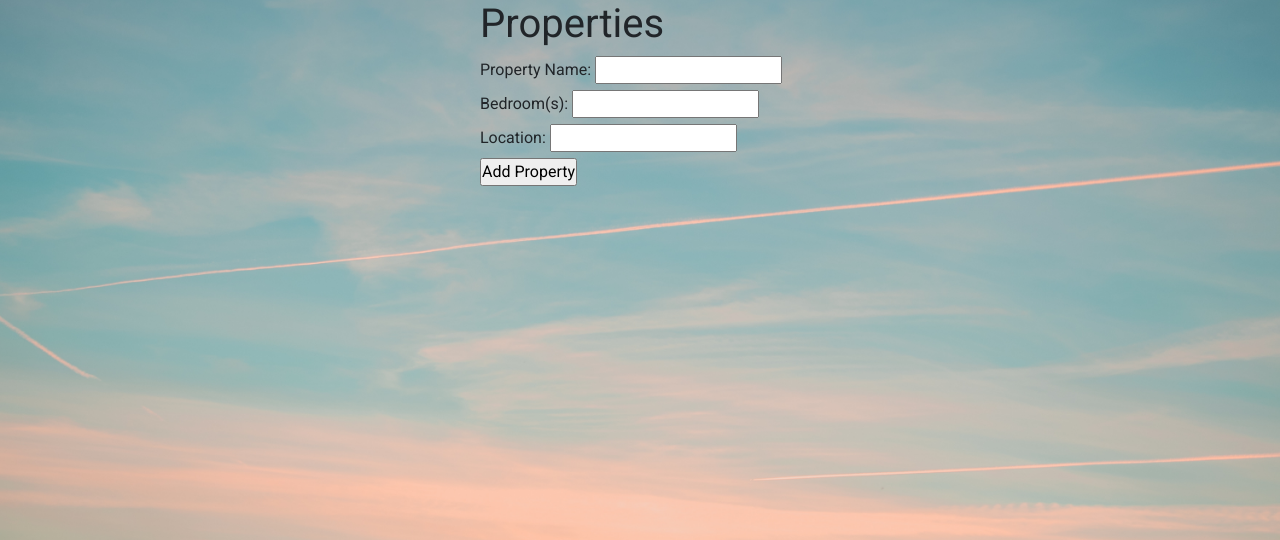
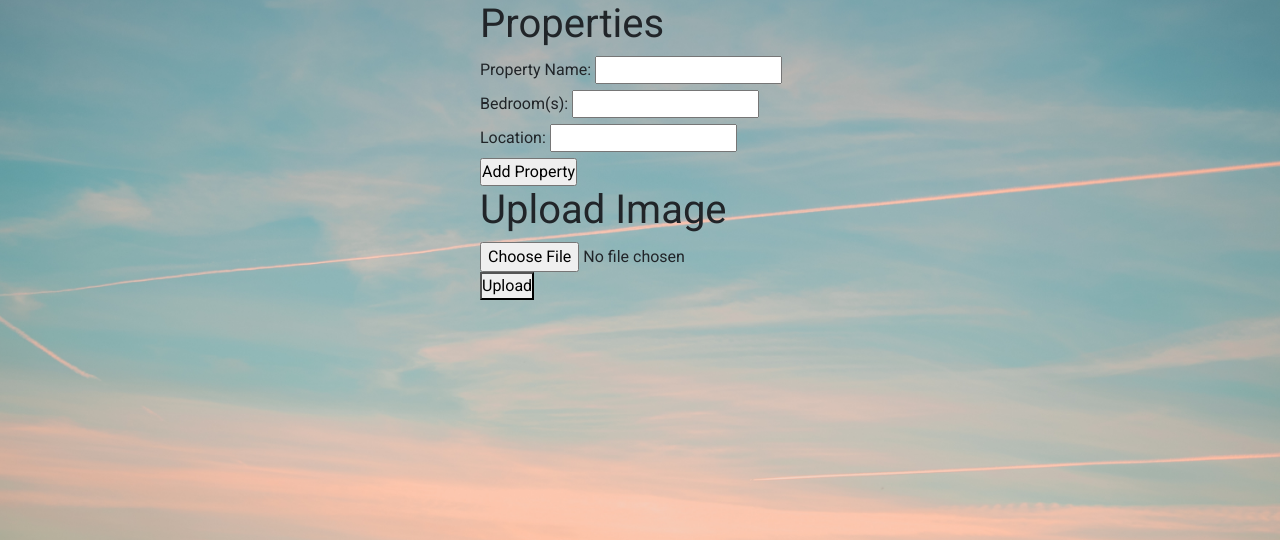
Before and after one commit to ndiritu-prisca/KODY, a Flask app: page /profile/create in a window 1280 px wide. Shown: the part 56-596 px from the top of the page. Run offline with Flask 3, Linux system fonts and the light colour scheme; a user stored in the database is signed in; some libraries are stand-ins or nearby versions.

Commit message:
Implementing uploads

```diff
--- a/website/__init__.py
+++ b/website/__init__.py
@@ -39,7 +39,6 @@ def create_app():
             flash('No user.', category='error')
         else:
             result_dict = dict(zip(row.keys(), row))
-            print(result_dict)
             user = User()
             user.id = result_dict['id']
             user.name = result_dict['name']
--- a/website/models.py
+++ b/website/models.py
@@ -12,7 +12,6 @@ class User(db.Model, UserMixin):
     contact = db.Column(db.Integer, unique=True)
     password = db.Column(db.String(150))
     properties = db.relationship('Property')
-
 
     def get_id(self):
         return str(self.id)
@@ -51,18 +50,26 @@ class User(db.Model, UserMixin):
 
 
 
-
 class Property(db.Model, UserMixin):
     __tablename__ = 'properties'
 
     id = db.Column(db.Integer, primary_key=True)
     name = db.Column(db.String(150))
-    size = db.Column(db.Integer)
+    bd = db.Column(db.Integer)
     location = db.Column(db.String(150))
     user_id = db.Column(db.Integer, db.ForeignKey('users.id'))
+    images = db.relationship('Image', backref='property')
 
-    def __init__(self, name, size, location, user_id):
+    def __init__(self, name, bd, location, user_id, images):
         self.name = name
-        self.size = size
+        self.bd = bd
         self.location = location
         self.user_id = user_id
+        self.images = images
+
+class Image(db.Model, UserMixin):
+    __tablename__ = 'images'
+
+    id = db.Column(db.Integer, primary_key=True)
+    filename = db.Column(db.String(150))
+    property_id = db.Column(db.Integer, db.ForeignKey('properties.id'))
--- a/website/templates/create_properties.html
+++ b/website/templates/create_properties.html
@@ -12,4 +12,10 @@
   <br />
   <input type="submit" value="Add Property" />
 </form>
+<h1>Upload Image</h1>
+<form action="/upload" method="POST" enctype="multipart/form-data">
+  <input type="hidden" name="property_id" value="{{ property_id }}" />
+  <input type="file" name="image" accept="image/*" />
+  <button type="submit">Upload</button>
+</form>
 {% endblock %}
--- a/website/templates/property_item.html
+++ b/website/templates/property_item.html
@@ -1,5 +1,5 @@
 {% extends 'base.html' %} {% block content %}
+
 <h1>{{ property_item.name }}!</h1>
-
 <h2>{{ property_item }}</h2>
 {% endblock %}
--- a/website/views.py
+++ b/website/views.py
@@ -2,14 +2,14 @@ from flask import Blueprint, render_template, flash, redirect, request, current_
 import sqlite3
 from flask_mail import Message, Mail
 from flask_login import login_required, current_user
-from .models import Property
 from . import db
-from flask import jsonify
-
+import os
+from werkzeug.utils import secure_filename
 
 views = Blueprint('views', __name__)
 
 mail = Mail()
+UPLOAD_FOLDER = 'website/uploads'
 
 
 def get_db_connection():
@@ -91,15 +91,49 @@ def add_properties():
         bd = request.form.get('bd')
         location = request.form.get('location')
         conn = get_db_connection()
-        conn.execute('INSERT INTO properties (name, bd, location, user_id) VALUES (?, ?, ?, ?)',
+        created_property = conn.execute('INSERT INTO properties (name, bd, location, user_id) VALUES (?, ?, ?, ?)',
                     (name, bd, location, current_user.id))
+        property_id = created_property.lastrowid
+        print(property_id)
         conn.commit()
         conn.close()
 
         flash('Property added successfully!', category='success')
-        return redirect(url_for(".profile"))
+        flash('upload property images!', category='request')
+        #return redirect(url_for("upload.html"))
     return render_template("create_properties.html")
 
+@views.route('/upload', methods=['GET', 'POST'])
+def upload_image():
+    file = request.files['image']
+
+    # Save the image to a folder on your server
+    filename = secure_filename(file.filename)
+    file.save(os.path.join(views.config['UPLOAD_FOLDER'], filename))
+
+    # Create a new Image instance and associate it with the property
+    conn = get_db_connection()
+    conn.execute(
+        'INSERT INTO images (filename, property_id) VALUES (?, ?)',
+        (filename, property_id)
+    )
+    conn.commit()
+    conn.close()
+
+    return render_template("upload.html")
+
+@views.route('/profile/<id>/images', methods=['GET'])
+def get_property_images(id):
+    conn = get_db_connection()
+    images = conn.execute(
+        'SELECT * FROM images WHERE property_id = ?',
+        (id,)
+    ).fetchall()
+    conn.close()
+
+    # Process the images or return them as a response
+
+    return 'Property images retrieved'
 
 @views.route('/profile/<id>/edit', methods=['GET', 'POST'])
 @login_required
```
Also changed, not shown: website/auth.py (+7 -0 lines), website/templates/upload.html (added, +8 -0 lines), database.db, instance/database.db.
